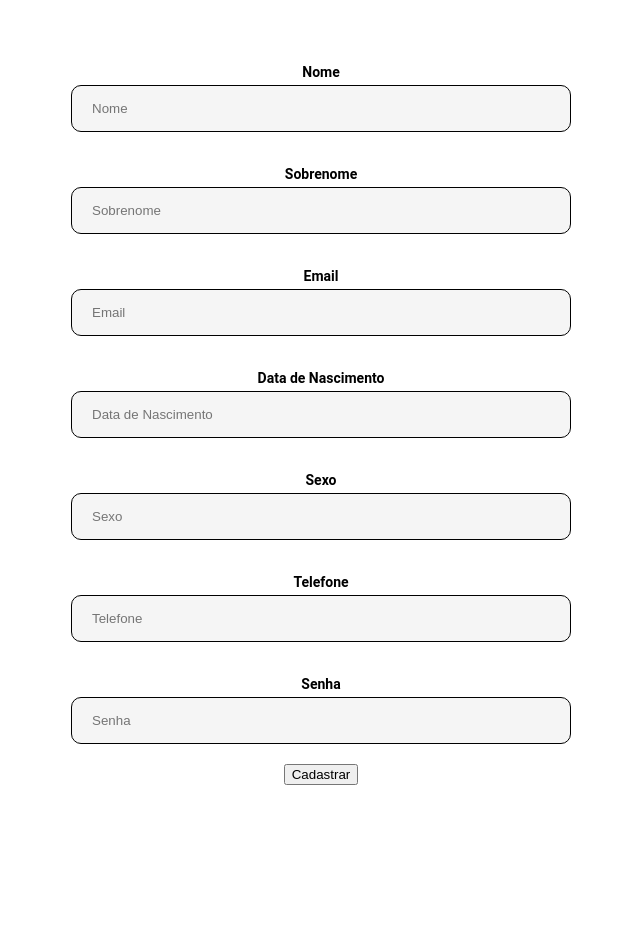
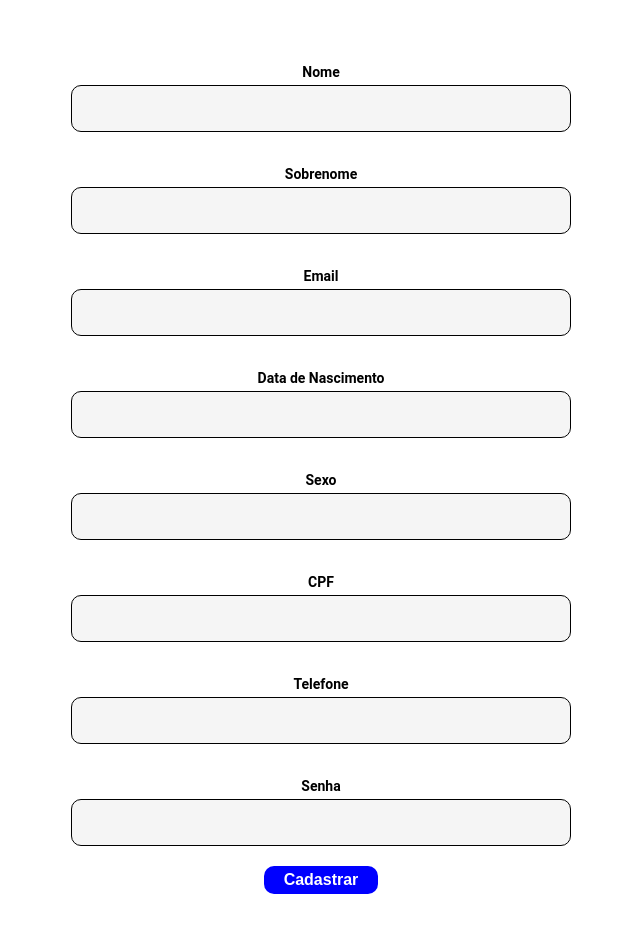
Before and after one commit to fabiopdiogo/Marketplace_Front, a React (Create React App) app: page /cadastro in a window 1280 px wide. Shown: the top 932 px of the page, without its empty margins (319-959 px from the left). Before the commit the page ends 835 px from the top, so only its background shows below. Built offline with nearby package versions, Linux system fonts and the light colour scheme; no server answers.

Commit message:
tratativa do formulario de cadastro

```diff
--- a/package.json
+++ b/package.json
@@ -22,7 +22,9 @@
     "slick-carousel": "^1.8.1",
     "styled-components": "^6.0.7",
     "typescript": "^4.9.5",
-    "web-vitals": "^2.1.4"
+    "web-vitals": "^2.1.4",
+    "yup": "^1.3.2",
+    "@hookform/resolvers": "^2.9.11"
   },
   "scripts": {
     "start": "react-scripts start",
--- a/src/contexts/Cart/CartContext.tsx
+++ b/src/contexts/Cart/CartContext.tsx
@@ -5,7 +5,6 @@ import { Product } from '../../types/Product';
 export type CartContextType = {
   state: any;
   dispatch: React.Dispatch<any>;
-  finishPurchase: (_id: string | undefined) => void;
 }
 
 export const CartContext = createContext<CartContextType>(null!);
--- a/src/contexts/Cart/CartProvider.tsx
+++ b/src/contexts/Cart/CartProvider.tsx
@@ -26,7 +26,7 @@ export const CartProvider = ({ children }: { children: JSX.Element }) => {
     listProducts();
   }, [auth]);
 
-
+  /*
   const finishPurchase = async (id_user: string | undefined) => {
     try {
       const response = await axios.post(`${baseURL}/compra/${id_user}`);
@@ -36,13 +36,12 @@ export const CartProvider = ({ children }: { children: JSX.Element }) => {
       return [];
     }
   };
-
+  */
   useEffect(() => {
     dispatch({ type: 'POPULATE_PRODUCTS', payload: productsAux });
   }, [productsAux]);
   return (
-    <CartContext.Provider value={{
-      state, dispatch, finishPurchase }}>
+    <CartContext.Provider value={{ state, dispatch}}>
       {children}
     </CartContext.Provider>
   );
--- a/src/contexts/Cart/Reducer.tsx
+++ b/src/contexts/Cart/Reducer.tsx
@@ -5,8 +5,6 @@ export const cartReducer = (state: any, action: any) => {
     case 'ADD_TO_CART':
       return { ...state, cart: [...state.cart, { ...action.payload, quantity: 1 }] };
     case 'REMOVE_FROM_CART':
-    console.log(state.cart)
-    console.log(action.payload.id_product)
       return {
         ...state,
         cart: state.cart.filter((product: { id_product: string }) => product.id_product !== action.payload),
--- /dev/null
+++ b/src/modules/validationSchema.js
@@ -0,0 +1,41 @@
+import * as Yup from "yup";
+
+export const signupSchema = Yup.object().shape({
+  firstName: Yup.string()
+    .required('O campo "Nome" é obrigatório')
+    .max(50, 'O campo "Nome" pode ter no máximo 50 caracteres'),
+  lastName: Yup.string()
+    .required('O campo "Sobrenome" é obrigatório')
+    .max(50, 'O campo "Sobrenome" pode ter no máximo 50 caracteres'),
+
+  email: Yup.string()
+    .email('O campo "E-mail" deve ser um e-mail válido')
+    .required('O campo "E-mail" é obrigatório')
+    .max(100, 'O campo "E-mail" pode ter no máximo 100 caracteres'),
+
+  date_of_birth: Yup.string()
+    .required('O campo "Data de Nascimento" é obrigatório')
+    .max(50, 'O campo "Data de Nascimento" pode ter no máximo 50 caracteres'),
+
+  sex: Yup.string()
+    .required('O campo "Gênero" é obrigatório')
+    .max(50, 'O campo "Gênero" pode ter no máximo 50 caracteres'),
+
+  cpf: Yup.string()
+    .required('O campo "CPF" é obrigatório')
+    .max(50, 'O campo "CPF" pode ter no máximo 50 caracteres'),
+
+  password: Yup.string()
+    .required('O campo "Senha" é obrigatório')
+    .max(50, 'O campo "Senha" pode ter no máximo 50 caracteres')
+    .min(6, 'O campo "Senha" deve ter no mínimo 6 caracteres'),
+});
+
+
+export const loginSchema = Yup.object().shape({
+  email: Yup.string().required('O campo "email" é obrigatório'),
+  password: Yup.string()
+    .required('O campo "senha" é obrigatório')
+    .max(50, 'O campo "senha" pode ter no máximo 50 caracteres')
+    .min(6, 'O campo "senha" deve ter no mínimo 6 caracteres'),
+});
--- a/src/pages/cadastro.tsx
+++ b/src/pages/cadastro.tsx
@@ -2,11 +2,13 @@ import React, { ChangeEvent, FormEvent, useContext, useState } from "react";
 import styled from "styled-components";
 import { useNavigate, Link } from "react-router-dom";
 import axios from "axios";
+import { useForm } from "react-hook-form";
+import { yupResolver } from '@hookform/resolvers/yup';
 
 import Button from "../componentes/inputs/Button";
 import { AuthContext } from "../../src/contexts/Auth/AuthContext";
 import { baseURL } from "../utils/constant";
-import Input from "../componentes/inputs/Input";
+import { signupSchema } from '../modules/validationSchema';
 
 const Form = styled.form`
   display: flex;
@@ -18,81 +20,103 @@ const Form = styled.form`
 `;
 
 function Cadastro() {
-  const auth = useContext(AuthContext);
+
   const navigate = useNavigate();
-
-  const [formData, setFormData] = useState({
-    name: "",
-    lastName: "",
-    email: "",
-    dateOfBirth: "",
-    sex: "",
-    number: "",
-    password: "",
+  const { register, handleSubmit, formState: { errors }} = useForm({
+    resolver: yupResolver(signupSchema)
   });
 
-  const createUser = (e: FormEvent<HTMLFormElement>) => {
-    e.preventDefault();
-    console.log("aqui")
-    console.log(formData);
-    axios.post(`${baseURL}/cadastro`, formData).then((res) => {
+  const createUser = async (values: any) => {
+    console.log(values);
+
+    axios.post(`${baseURL}/cadastro`, values).then((res) => {
       console.log(res.data);
     });
-    setFormData({
-      ...formData,
-      name: "",
-      lastName: "",
-      email: "",
-      dateOfBirth: "",
-      sex: "",
-      number: "",
-      password: "",
-    });
-    createSession();
-  };
 
-  const handleChange = (e: ChangeEvent<HTMLInputElement>) => {
-    const { name, value } = e.target;
-    setFormData({
-      ...formData,
-      [name]: value,
-    });
-  };
+    navigate('/login');
 
-  const createSession = async () => {
-    try {
-      const response = await auth.signin(formData.email, formData.password);
-      console.log(response)
-      if (response === true) {
-        console.log("Sessão criada com sucesso");
-        navigate("/"); // Redireciona para a página inicial após o cadastro
-      } else {
-        console.log("Senha ou usuário inválidos");
-      }
-
-      setFormData({
-        ...formData,
-        email: "",
-        password: "",
-      });
-    } catch (error) {
-      console.error("Erro ao criar sessão:", error);
-    }
   };
 
   return (
-    <Form onSubmit={createUser}>
-      <Input label="Nome" name="name" error={""} onChange={handleChange} value={formData.name} />
-      <Input label="Sobrenome" name="lastName" error={""} onChange={handleChange} value={formData.lastName} />
-      <Input label="Email" name="email" error={""} onChange={handleChange} value={formData.email} />
-      <Input label="Data de Nascimento" name="dateOfBirth" error={""} onChange={handleChange} value={formData.dateOfBirth} />
-      <Input label="Sexo" name="sex" error={""} onChange={handleChange} value={formData.sex} />
-      <Input label="Telefone" name="number" error={""} onChange={handleChange} value={formData.number} />
-      <Input label="Senha" name="password" error={""} onChange={handleChange} value={formData.password} />
-      <button type="submit">Cadastrar</button>
-
-    </Form>
+    <>
+      <Form onSubmit={handleSubmit(createUser)}>
+        <InputContainer>
+          <StyledLabel>Nome</StyledLabel>
+          <StyledInput type="text" {...register("firstName")} />
+          <ErrorLabel>{errors?.firstName?.message?.toString()}</ErrorLabel>
+        </InputContainer>
+        <InputContainer>
+          <StyledLabel>Sobrenome</StyledLabel>
+          <StyledInput type="text" {...register("lastName")} />
+          <ErrorLabel>{errors?.lastName?.message?.toString()}</ErrorLabel>
+        </InputContainer>
+        <InputContainer>
+          <StyledLabel>Email</StyledLabel>
+          <StyledInput type="text" {...register("email")} />
+          <ErrorLabel>{errors?.email?.message?.toString()}</ErrorLabel>
+        </InputContainer>
+        <InputContainer>
+          <StyledLabel>Data de Nascimento</StyledLabel>
+          <StyledInput type="text" {...register("date_of_birth")} />
+          <ErrorLabel>{errors?.date_of_birth?.message?.toString()}</ErrorLabel>
+        </InputContainer>
+        <InputContainer>
+          <StyledLabel>Sexo</StyledLabel>
+          <StyledInput type="text" {...register("sex")} />
+          <ErrorLabel>{errors?.sex?.message?.toString()}</ErrorLabel>
+        </InputContainer>
+        <InputContainer>
+          <StyledLabel>CPF</StyledLabel>
+          <StyledInput type="text" {...register("cpf")} />
+          <ErrorLabel>{errors?.cpf?.message?.toString()}</ErrorLabel>
+        </InputContainer>
+        <InputContainer>
+          <StyledLabel>Telefone</StyledLabel>
+          <StyledInput type="text" {...register("number")} />
+          <ErrorLabel>{errors?.number?.message?.toString()}</ErrorLabel>
+        </InputContainer>
+        <InputContainer>
+          <StyledLabel>Senha</StyledLabel>
+          <StyledInput type="password" {...register("password")} />
+          <ErrorLabel>{errors?.password?.message?.toString()}</ErrorLabel>
+        </InputContainer>
+        <Button type="submit">Cadastrar</Button>
+      </Form>
+    </>
   );
 }
 
 export default Cadastro;
+
+const StyledInput = styled.input`
+  width: 100%;
+  border: 1px solid black;
+  background-color: #F5F5F5;
+  padding: 15px 20px;
+  box-sizing: border-box;
+  border-radius: 10px;
+
+  &:focus {
+    outline: none;
+  }
+`;
+const StyledLabel = styled.p`
+  font-weight: bold;
+  font-size: 14px;
+  margin-bottom: 5px;
+`
+const InputContainer = styled.div`
+  width: 500px;
+
+  @media (max-width: 500px) {
+    width: 250px;
+  }
+  @media (max-width: 300px) {
+    width: 200px;
+  }
+`
+const ErrorLabel = styled.span`
+  color: ${props => props.theme.error};
+  font-weight: bold;
+  font-size: 14px;
+`
--- a/src/utils/constant.js
+++ b/src/utils/constant.js
@@ -1 +1,2 @@
-export const baseURL = "http://localhost:5000";
+export const baseURL = "https://marketplace-api-pi.vercel.app"
+;
```
Also changed, not shown: src/pages/carrinho.tsx (+26 -11 lines), 1 other file (tests, documents, lock files or other folders).
